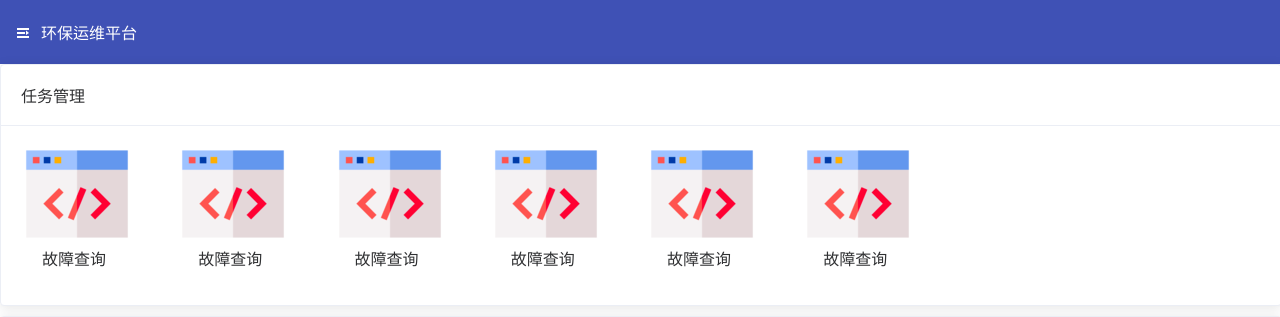
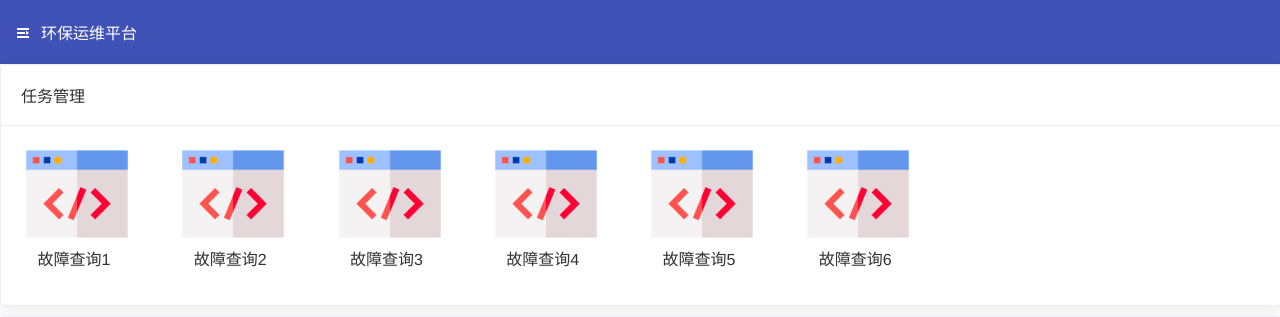
Before and after one commit to wanghongzheng/eoms_vue, a Vue app: page / in a window 1280 px wide. Shown: the top 317 px of the page. Built offline with nearby package versions, Linux system fonts and the light colour scheme.

Commit message:
功能列表项，添加点击事件

```diff
--- a/src/components/Index.vue
+++ b/src/components/Index.vue
@@ -12,40 +12,40 @@
                 <div>
                     <el-row :gutter="10">
                         <el-col :xs="8" :sm="6" :md="4" :lg="3" :xl="1">
-                            <div class="grid-content bg-purple">
+                            <a class="grid-content bg-purple" v-on:click="loadPage('故障查询1')">
                                 <el-image :src=faultImage></el-image>
-                                <label>故障查询</label>
-                            </div>
+                                <label>故障查询1</label>
+                            </a>
                         </el-col>
                         <el-col :xs="8" :sm="6" :md="4" :lg="3" :xl="1">
-                            <div class="grid-content bg-purple">
+                            <a class="grid-content bg-purple" v-on:click="loadPage('故障查询2')">
                                 <el-image :src=faultImage></el-image>
-                                <label>故障查询</label>
-                            </div>
+                                <label>故障查询2</label>
+                            </a>
                         </el-col>
                         <el-col :xs="8" :sm="6" :md="4" :lg="3" :xl="1">
-                            <div class="grid-content bg-purple">
+                            <a class="grid-content bg-purple" v-on:click="loadPage('故障查询3')">
                                 <el-image :src=faultImage></el-image>
-                                <label>故障查询</label>
-                            </div>
+                                <label>故障查询3</label>
+                            </a>
                         </el-col>
                         <el-col :xs="8" :sm="6" :md="4" :lg="3" :xl="1">
-                            <div class="grid-content bg-purple">
+                            <a class="grid-content bg-purple" v-on:click="loadPage('故障查询4')">
                                 <el-image :src=faultImage></el-image>
-                                <label>故障查询</label>
-                            </div>
+                                <label>故障查询4</label>
+                            </a>
                         </el-col>
                         <el-col :xs="8" :sm="6" :md="4" :lg="3" :xl="1">
-                            <div class="grid-content bg-purple">
+                            <a class="grid-content bg-purple" v-on:click="loadPage('故障查询5')">
                                 <el-image :src=faultImage></el-image>
-                                <label>故障查询</label>
-                            </div>
+                                <label>故障查询5</label>
+                            </a>
                         </el-col>
                         <el-col :xs="8" :sm="6" :md="4" :lg="3" :xl="1">
-                            <div class="grid-content bg-purple">
+                            <a class="grid-content bg-purple" v-on:click="loadPage('故障查询6')">
                                 <el-image :src=faultImage></el-image>
-                                <label>故障查询</label>
-                            </div>
+                                <label>故障查询6</label>
+                            </a>
                         </el-col>
                     </el-row>
                 </div>
@@ -57,10 +57,10 @@
                 <div>
                     <el-row :gutter="10">
                         <el-col :xs="8" :sm="6" :md="4" :lg="3" :xl="1">
-                            <div class="grid-content bg-purple">
+                            <a class="grid-content bg-purple" v-on:click="loadPage('设备信息')">
                                 <el-image :src="deviceInfoImage"></el-image>
                                 <label>设备信息</label>
-                            </div>
+                            </a>
                         </el-col>
                     </el-row>
                 </div>
@@ -76,6 +76,11 @@ export default {
           faultImage: require('../assets/fault.png'),
           deviceInfoImage:require('../assets/info.png')
       }
+    },
+    methods: {
+        loadPage(title){
+            this.$message.success(title);
+        }
     }
 }
 </script>
@@ -83,6 +88,9 @@ export default {
 <style scoped lang="scss">
     .el-col {
         border-radius: 4px;
+    }
+    .box-card a{
+        cursor:pointer;
     }
     .grid-content {
         border-radius: 4px;
```
